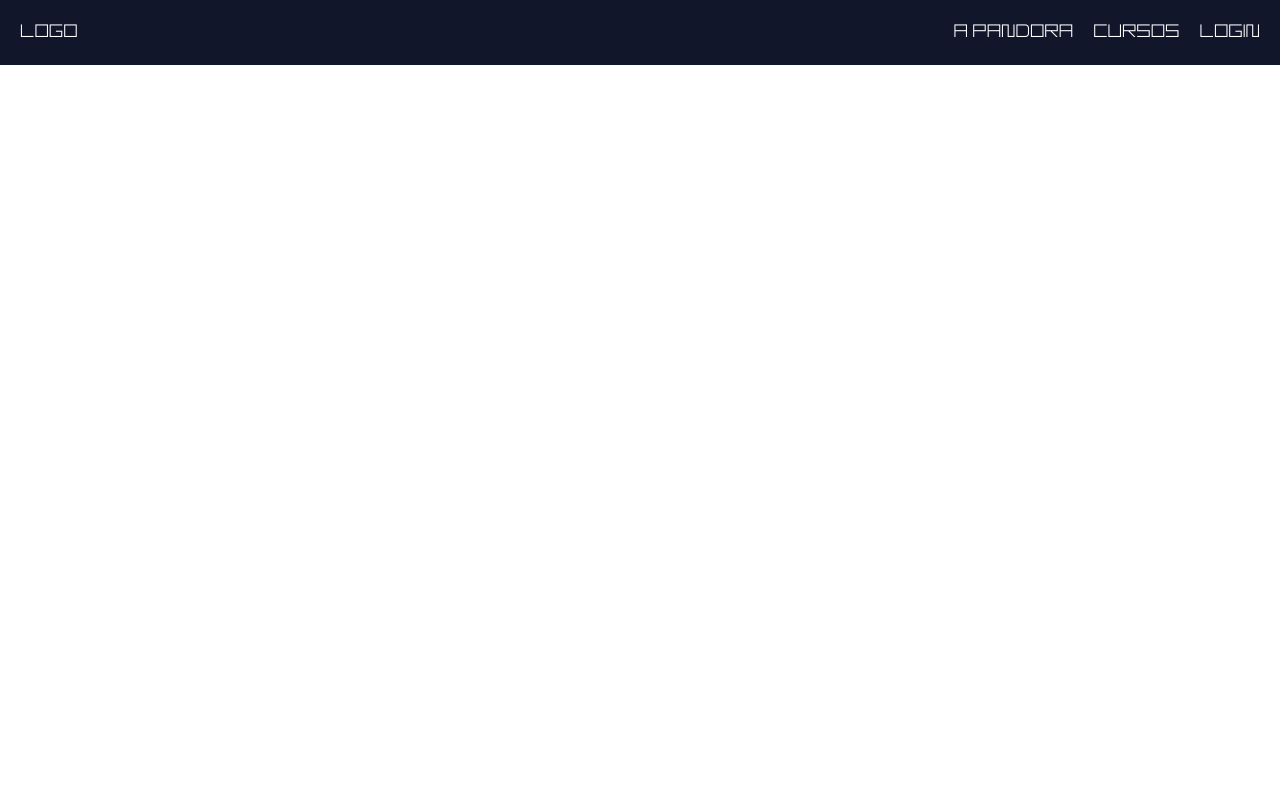
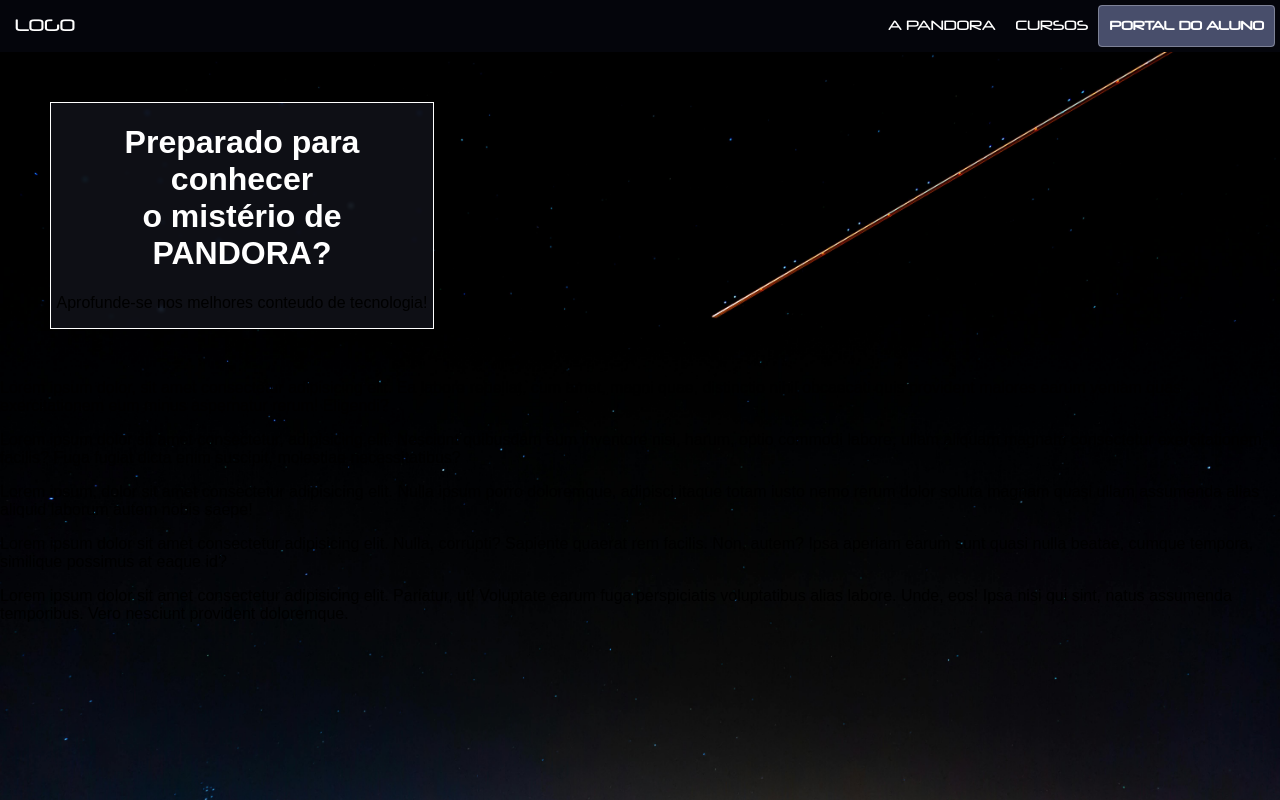
Before and after one commit to CairoHS/Pandora, a plain HTML site: page front_end/index.html in a window 1280 px wide. Drawn offline with Linux system fonts and the light colour scheme.

Commit message:
v0.2 Atualização do site

```diff
--- a/front_end/index.html
+++ b/front_end/index.html
@@ -7,28 +7,37 @@
     <title>Pandora</title>
 </head>
 <body>
+
     <!-- API DE ENVIO DE DADOS http:/localhost:8000 no caso de um href-->
 
-    <header class="cabecalho">
+
+        <header class="cabecalho"> <!-- Inicio do cabeçalho -->
             <nav class="cabecalho_header_nav">
-                    <a class= cabecalho_logo href="index.html"> LOGO<img src="" alt=""></a> <!-- Imagem logo para retornar página -->
-
-                    <div class="cabecalho_direita">
-                        <div class="cabecalho_a_pandora_direita">
-                            <a class="cabecalho_a_pandora" href="#">A PANDORA</a> <!-- HREF para PÁGINA DE SOBRE -->
-                        </div>
-                        <div class="cabecalho_cursos_direita">
-                            <a class="cabecalho_cursos" href="#" >CURSOS</a> <!-- HREF para PÁGINA DE CURSOS -->
-                        </div>
-
-                        <div class="cabecalho_login_direita"> <!-- COMO COLOCA COR DE FUNDO NA MERDA DESSE BOTAAAAAO -->
-                            <a class="cabecalho_botao_login=" href="login.html">LOGIN</a><!-- HREF para LOGIN -->
-                        </div>
+                <a class= cabecalho_logo href="index.html"> LOGO<img src="" alt=""></a> <!-- Imagem logo para retornar página -->
+                <div class="cabecalho_direita"><!-- SEPARAÇÃO DA LOGO DAS OUTRAS OPÇÕES-->
+                    <div class="cabecalho_a_pandora_direita">    <!-- HREF para PÁGINA DE SOBRE -->
+                        <a class="cabecalho_a_pandora" href="#">A PANDORA</a>
                     </div>
-                </nav>
+                    <div class="cabecalho_cursos_direita"> <!-- HREF para PÁGINA DE CURSOS -->
+                        <a class="cabecalho_cursos" href="#" >CURSOS</a>
+                    </div>
+                    <div class="cabecalho_login_direita"> <!-- HREF para LOGIN -->
+                        <a class="cabecalho_botao_login" href="login.html">PORTAL DO ALUNO</a>
+                    </div>
+                </div>
+            </nav>
+        </header> <!-- Fim do cabeçalho -->
+        <div class="apresentacao">
+            <h1 class="apresentacao_titulo">Preparado para conhecer <br> o mistério de <span>PANDORA?</span></h1>
+            <p>Aprofunde-se nos melhores conteudo de tecnologia! </p>
+        </div>
 
 
-    </header>
+        <p>Lorem ipsum dolor, sit amet consectetur adipisicing elit. Ea labore repellat, cum amet, magni quae, distinctio nihil obcaecati quis provident maiores earum veniam quas exercitationem eum minus aspernatur rerum! Eligendi?</p>
+        <p>Lorem ipsum dolor sit amet consectetur, adipisicing elit. Nesciunt quibusdam eum inventore nisi, harum, optio commodi labore, ullam aliquam magnam consectetur exercitationem facilis? Fuga fugiat dicta enim suscipit, molestiae necessitatibus?</p>
+        <p>Lorem ipsum, dolor sit amet consectetur adipisicing elit. Nulla ipsum porro doloremque, adipisci itaque totam iusto nemo rerum dolor soluta magnam quasi ullam assumenda alias aliquid laborum autem nobis saepe!</p>
+        <p>Lorem ipsum dolor sit amet consectetur adipisicing elit. Nulla, corrupti? Sapiente quaerat rem facilis. Non, autem? Ipsa aperiam earum sunt quasi nulla beatae, cumque tempora, similique possimus at eaque id?</p>
+        <p>Lorem ipsum dolor sit amet consectetur adipisicing elit. Pariatur, ut! Voluptate earum fuga perspiciatis voluptatibus alias labore. Unde, eos! Ipsa nisi qui sint, natus assumenda temporibus. Vero nesciunt provident doloremque.</p>
 
 </body>
 </html>
--- a/front_end/styles/style_index.css
+++ b/front_end/styles/style_index.css
@@ -1,47 +1,95 @@
 @charset "UTF-8";
 @font-face {
-    font-family: square;
-    src: url(fontes/square.ttf) format('truetype');
+    font-family: "neuropol";
+    src: url(fontes/neuropol.otf) format('opentype');
+
 }
-
+@font-face {
+    font-family: "arcade";
+    src: url(fontes/ARCADECLASSIC.TTF) format('trupetype');
+}
 * {
     box-sizing: border-box;
 }
 body{
     margin: 0;
-    overflow: hidden;
     font-family: Arial, Helvetica, sans-serif;
-    /*background-color: #12162B;*/
+
+    width: 100%;
+	height: 100%;
+	background-image: url("img/fundo.jpg");
+	overflow: auto;
+	position: relative;
+	background-repeat: no-repeat;
+	background-size: cover;
+    background-attachment: scroll;
 
 }
+/*          Fundo de imagem             */
 
-/* CABEÇALHO */
+/*          LAYOUT DO CABEÇALHO            */
 .cabecalho{
     overflow: hidden;
-    background-color: #12162B;
-    padding: 10px;
+    background-color: #04050B;
+    padding: 5px;
+    border-style: hidden;
+    border-color: #0f132977;
+    backdrop-filter: blur(3px);
 }
+/*         Layout dos links             */
 .cabecalho a{
     color: #FFFFFF;
     float: left;
     text-align: center;
     padding: 10px;
     text-decoration: none;
-    font-family: square,sans-serif;
-    font-size: 18px;
-    line-height: 25px;
+    font-family: "neuropol",sans-serif;
+    line-height: 20px;
     border-radius: 4px;
-
 }
+/*   Separação da LOGO para os links direcionais */
 .cabecalho_direita{
     display: flex;
     float: right;
-
+    font-size: 13px;
+    border-style: hidden;
+    border-width: 1px;
 }
 .cabecalho_direita a:hover{
     background-color: #1c2241;
 }
-.cabecalho_login_direita a.cabecalho_botao_login{
+/*            Layout link de LOGIN              */
+.cabecalho_login_direita{
+    background-color: #484E6B;
+    border-radius: 4px;
+}
+.cabecalho_botao_login{
+    font-weight: bold;
+    font-size: 12px;
+    text-align: center;
+    width: 100px 0px;
+    border-style: solid;
+    border-width: 1px;
+    border-color: #ffffff4b;
+}
+.cabecalho_login_direita a.cabecalho_botao_login:hover{
     background-color: #FFFFFF;
-    color: #000000;
+    color: #12162B;
 }
+/*      Texto apresentação        */
+.apresentacao{
+    margin: 50px;
+    height: 50%;
+    width: 30%;
+    text-align: center;
+    border-style: double;
+    border-width: 1px;
+    border-color: #FFFFFF;
+    backdrop-filter: blur(2px);
+    background-color: #484e6b33;
+}
+.apresentacao_titulo{
+    color: #FFFFFF;
+    /* Fonte não pegou, tentar consertar ou mudar
+    font-family: "arcade",serif; */
+}
```
Also changed, not shown: front_end/styles/fontes/ARCADECLASSIC.TTF (added), front_end/styles/fontes/SidefontBoldDemo.otf (added), front_end/styles/fontes/cubic.ttf (added), front_end/styles/fontes/game_over.ttf (added), front_end/styles/fontes/neuropol.otf (added), front_end/styles/img/fundo.jpg (added).
